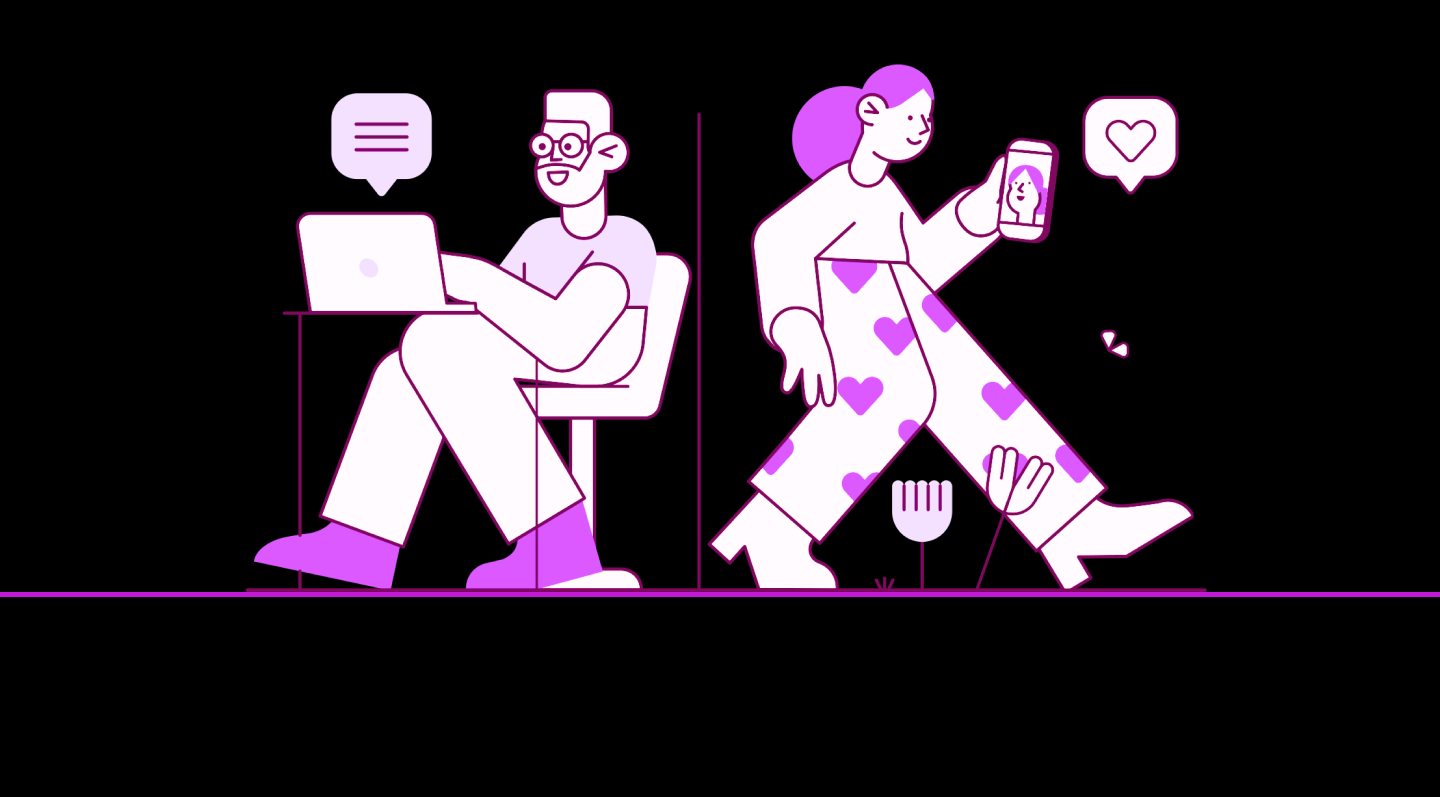
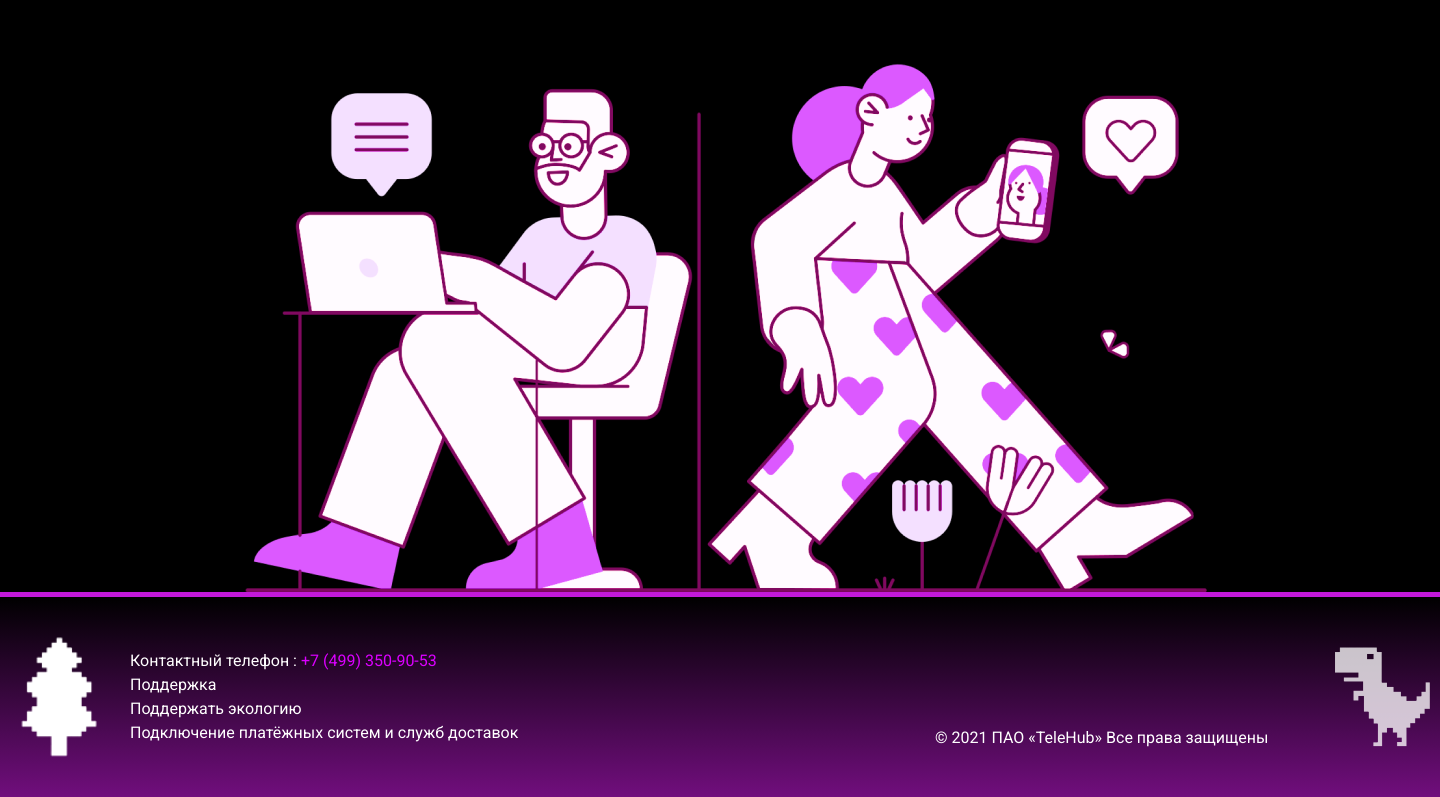
Before and after one commit to maripetrova/tele-hub, a PHP site: page /main.html in a window 1440 px wide. Shown: the part 2015-2812 px from the top of the page. Before the commit the page ends 2612 px from the top, so only its background shows below. Run offline with PHP 8.4, Linux system fonts and the light colour scheme.

Commit message:
Добавил footer и баннер наВселетниетарифы

```diff
--- a/main.html
+++ b/main.html
@@ -30,7 +30,7 @@
     </form>
         <header>
             <nav>
-                <div class="logo"><img src="imgs/dinoFIXED.png" alt="ITHUB logo" title="dino" height="80px"></div>
+                <div class="logo"><img src="imgs/dinoFIXED.png" alt="ITHUB logo" title="dino" height="80"></div>
                 <!--<h2>TELEHUB</h2>-->
                 <ul class="NavBtn">
                     <li class="big"><a href="">TELEHUB</a></li>
@@ -39,9 +39,15 @@
                     <li><a href="">наш мерч</a></li>
                     <li><button class="main">Вход</button></li>
                 </ul>
-                <div><img src="imgs/tree.png" alt="Trees" height=80></div>
-                <div class="mini"><img src="imgs/tree.png" alt="Trees" height=50></div>
+                <div><img src="imgs/tree.png" alt="Trees" height="80"></div>
+                <div class="mini"><img src="imgs/tree.png" alt="Trees" height="50"></div>
             </nav>
+            <div class="block">
+                <div class="text">
+                    <p>На ВСЕ летние тарифы<br>действует скидка<br> 20% по промокоду<br> SUMMER21</p>
+                    <div class="laptop"><img src="imgs/laptop.png" alt="Woman"></div>
+                </div>
+            </div>
         </header>
         <div class="PopularRates">
             <div class="Tmpr">
@@ -83,6 +89,19 @@
             </div>
                 <div class="deliveryZum"></div>
         </div>
+    <footer>
+        <img src="imgs/tree.png" height="130" alt="tree">
+        <div class="info">
+            <p>Контактный телефон : <a class="pink" href="tel:74993509053">+7 (499) 350-90-53</a></p>
+            <p>Поддержка</p>
+            <p>Поддержать экологию</p>
+            <p>Подключение платёжных систем и служб доставок</p>
+        </div>
+        <img class="bigDino" src="imgs/Bigdino.png" alt="bigdino">
+        <div class="copy">
+            <p>© 2021 ПАО «TeleHub» Все права защищены</p>
+        </div>
+    </footer>
     <script src="scripts/bot.js"></script>
 </body>
 </html>
--- a/style.css
+++ b/style.css
@@ -60,6 +60,39 @@ header {
     background-repeat: no-repeat;
     background-size: contain;
 }
+footer{
+    height: 200px;
+    width: 100%;
+    background: linear-gradient(rgba(0,0,0,1), rgba(113, 14, 125, 1));
+    /*background: radial-gradient(rgba(0,0,0,1), rgba(113, 14, 125, 1));*/
+    display: flex;
+    align-items: center;
+}
+.pink {
+    color: rgb(219, 0, 255);
+}
+
+.info {
+    height: 100%;
+    width: 400px;
+    display: flex;
+    flex-direction: column;
+    align-items: flex-start;
+    justify-content: center;
+    line-height: 1.5;
+}
+.copy {
+    height: 50%;
+    width: 400px;
+    display: flex;
+    align-items: flex-end;
+    position: relative;
+    left: 300px;
+}
+.bigDino {
+    position: relative;
+    right: -800px;
+}
 ::-webkit-scrollbar {
     width: 0;
 }
@@ -69,6 +102,28 @@ header {
     border-radius: 50%;
     background: white;
     text-align: center;
+}
+.block {
+    width: 100%;
+    height: 800px;
+    display: flex;
+    justify-content: center;
+}
+.text {
+    background: rgba(194, 25, 217, 0.3);
+    height: 400px;
+    width: 700px;
+    font-size: 60px;
+    padding: 25px;
+    position: relative;
+    top: 166px;
+    left: -200px;
+}
+
+.laptop {
+    position: relative;
+    top: -347px;
+    left: 120px;
 }
 p{
     margin: 0;
@@ -143,7 +198,7 @@ a {
 }
 .bot-form{
     position: fixed;
-    bottom: 0px;
+    bottom: 0;
     right: 20px;
     height: 480px;
     width: 350px;
```
Also changed, not shown: README.md.
